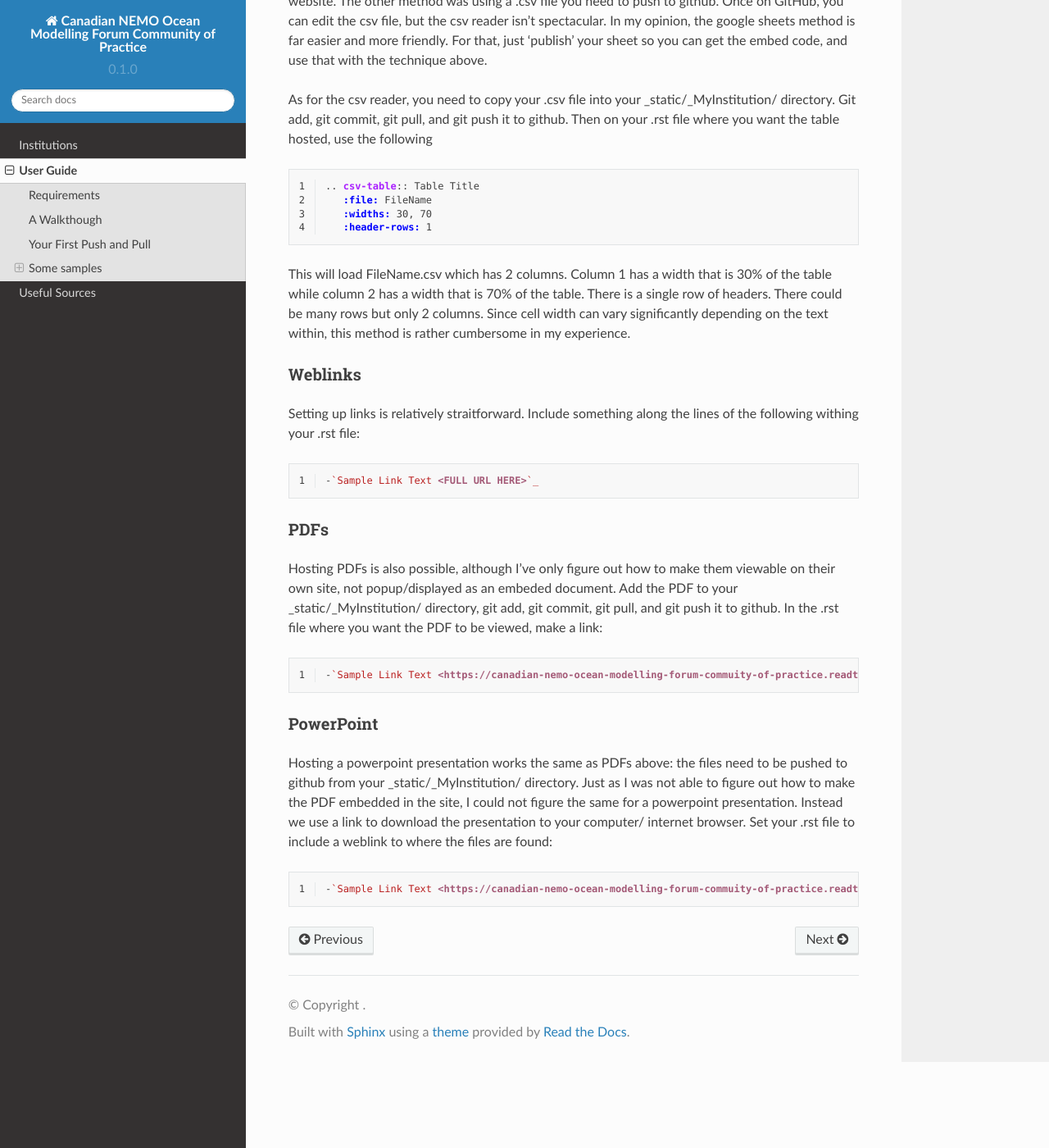
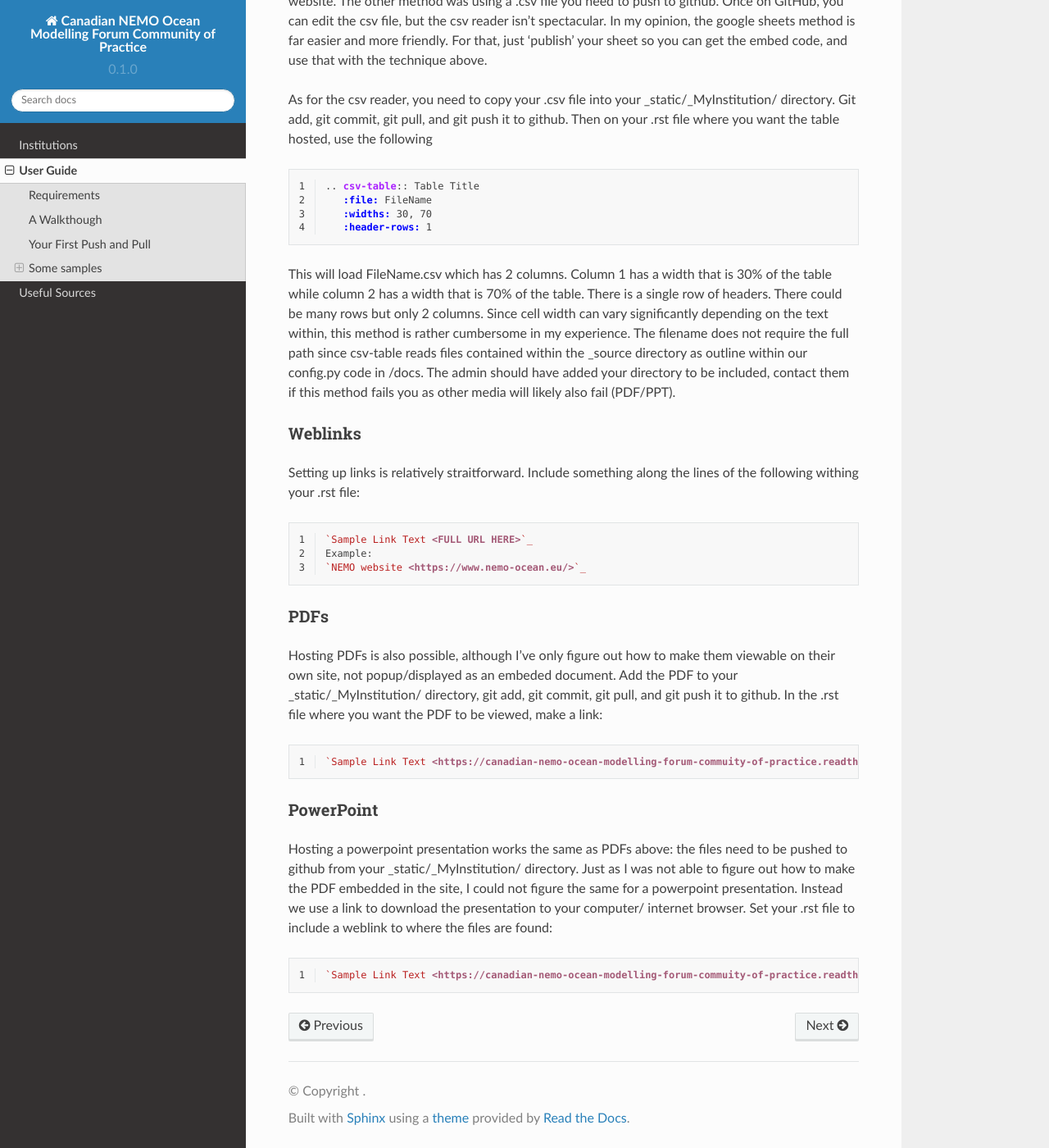
Before and after one commit to UofA-NEMO/Canadian-NEMO-Ocean-Modelling-Forum-Community-of-Practice, a Sphinx documentation site: the page built from docs/Instructions.rst, in a window 1280 px wide and 1400 px high, scrolled down 3855 px. Shown: the whole window at 82% size. Built offline with Sphinx 7.4.7 and the Read the Docs theme 2.0.0, drawn with Linux system fonts in a browser that asks for light colours; pages that are not in the unit, such as notebooks, are missing from menus.

Commit message:
Update Instructions.rst

```diff
--- a/docs/Instructions.rst
+++ b/docs/Instructions.rst
@@ -125,7 +125,7 @@ As for the csv reader, you need to copy your .csv file into your _static/_MyInst
       :widths: 30, 70
       :header-rows: 1
 
-This will load FileName.csv which has 2 columns. Column 1 has a width that is 30% of the table while column 2 has a width that is 70% of the table. There is a single row of headers. There could be many rows but only 2 columns. Since cell width can vary significantly depending on the text within, this method is rather cumbersome in my experience.
+This will load FileName.csv which has 2 columns. Column 1 has a width that is 30% of the table while column 2 has a width that is 70% of the table. There is a single row of headers. There could be many rows but only 2 columns. Since cell width can vary significantly depending on the text within, this method is rather cumbersome in my experience. The filename does not require the full path since csv-table reads files contained within the _source directory as outline within our config.py code in /docs. The admin should have added your directory to be included, contact them if this method fails you as other media will likely also fail (PDF/PPT).
 
 Weblinks
 ^^^^^^^^
@@ -135,7 +135,9 @@ Setting up links is relatively straitforward. Include something along the lines
 .. code-block:: RST
    :linenos:
 
-   -`Sample Link Text <FULL URL HERE>`_
+   `Sample Link Text <FULL URL HERE>`_
+   Example:
+   `NEMO website <https://www.nemo-ocean.eu/>`_
 
 
 PDFs
@@ -146,7 +148,7 @@ Hosting PDFs is also possible, although I've only figure out how to make them vi
 .. code-block:: RST
    :linenos:
 
-   -`Sample Link Text <https://canadian-nemo-ocean-modelling-forum-commuity-of-practice.readthedocs.io/en/latest/_static/_{MyInstitutionName}/<MyPDFfile}.pdf>`_
+   `Sample Link Text <https://canadian-nemo-ocean-modelling-forum-commuity-of-practice.readthedocs.io/en/latest/_static/_{MyInstitutionName}/<MyPDFfile}.pdf>`_
 
 PowerPoint
 ^^^^^^^^^^
@@ -156,4 +158,4 @@ Hosting a powerpoint presentation works the same as PDFs above: the files need t
 .. code-block:: RST
    :linenos:
 
-   -`Sample Link Text <https://canadian-nemo-ocean-modelling-forum-commuity-of-practice.readthedocs.io/en/latest/_static/_{MyInstitutionName}/<MyPPTfile}.pptx>`_
+   `Sample Link Text <https://canadian-nemo-ocean-modelling-forum-commuity-of-practice.readthedocs.io/en/latest/_static/_{MyInstitutionName}/<MyPPTfile}.pptx>`_
```
